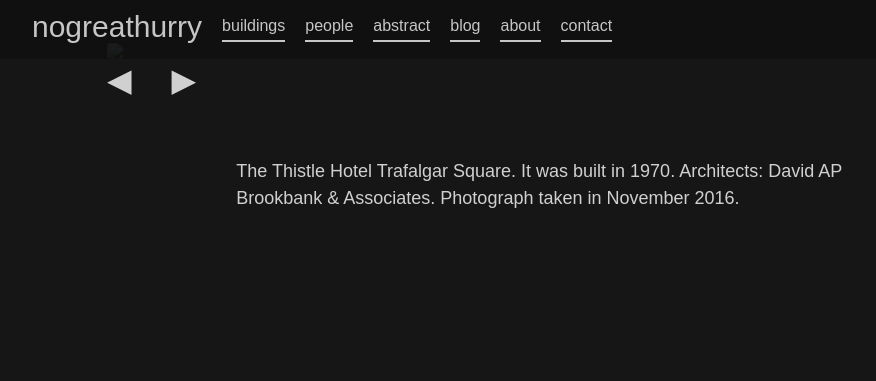
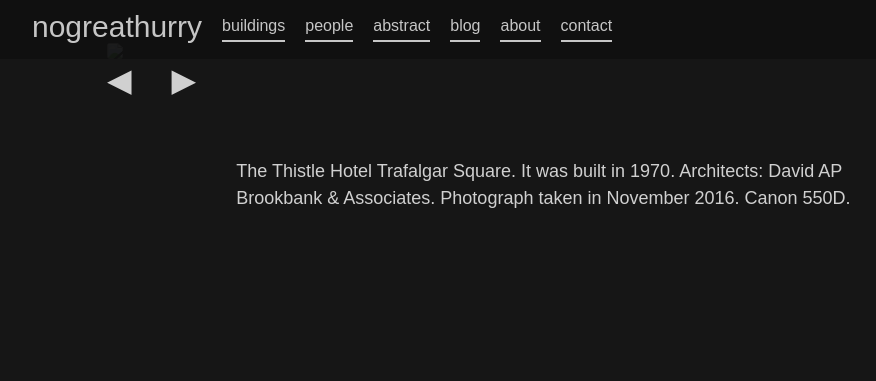
Before and after one commit to 987poiuytrewq/nogreathurry, a Jekyll site: the page built from _buildings/TS1.md, in a window 1280 px wide. Shown: the top 381 px of the page, without its empty margins (8-884 px from the left). Built offline with Jekyll 4.4.1, drawn with Linux system fonts in a browser that asks for light colours.

Commit message:
Updated Ts1

```diff
--- a/_buildings/TS1.md
+++ b/_buildings/TS1.md
@@ -16,9 +16,11 @@ tags:
 - Twentieth Century Society
 - London
 - London Architecture
+- 550D
+- Canon
 image: "/uploads/TS1.jpg"
 thumbnail_image: "/uploads/TS1_thumbnail.jpg"
 layout: photo
 ---
 
-The Thistle Hotel Trafalgar Square. It was built in 1970. Architects: David AP Brookbank & Associates. Photograph taken in November 2016.
+The Thistle Hotel Trafalgar Square. It was built in 1970. Architects: David AP Brookbank & Associates. Photograph taken in November 2016. Canon 550D.
```
Also changed, not shown: other parts of _buildings/TS1.md (+1 -1 lines).
